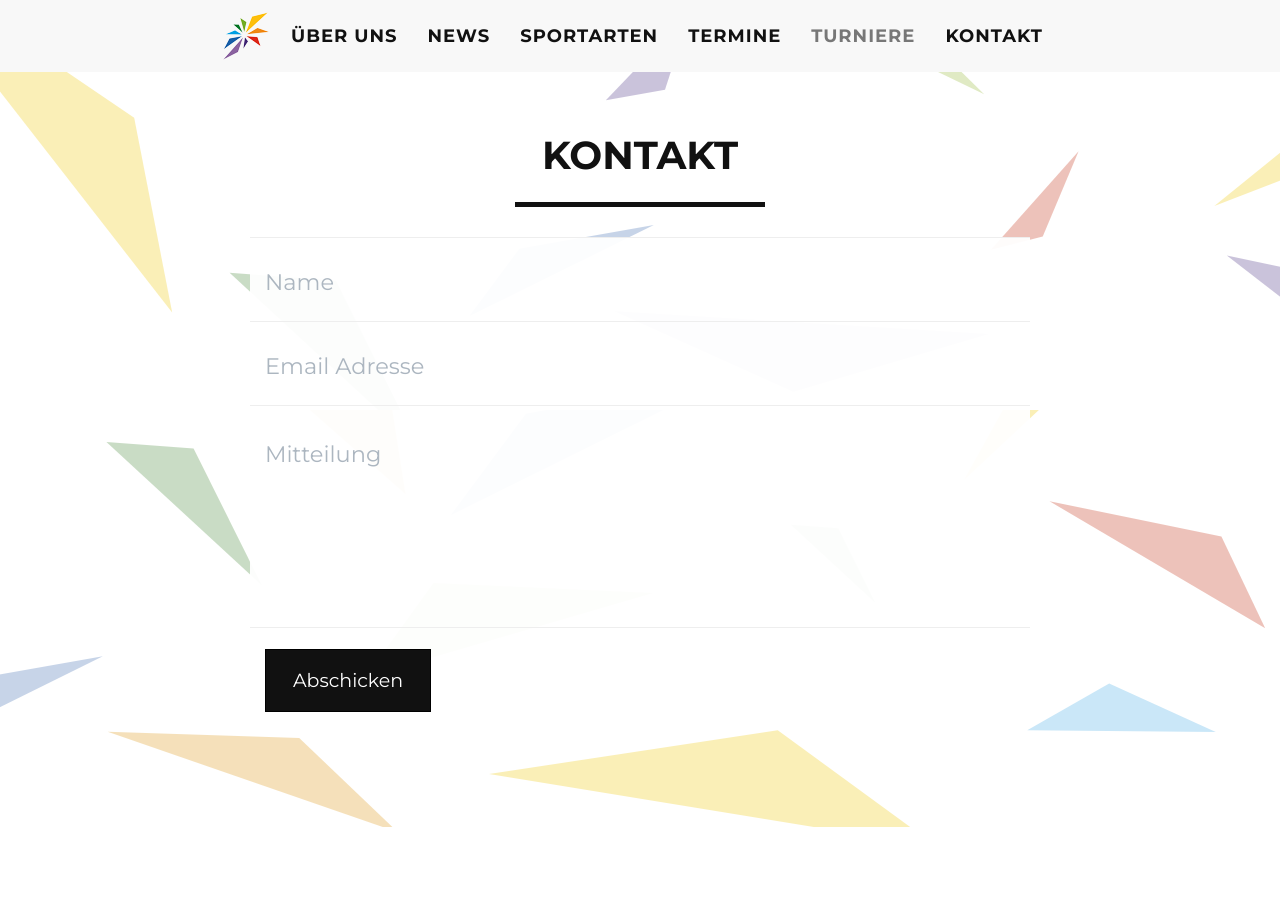
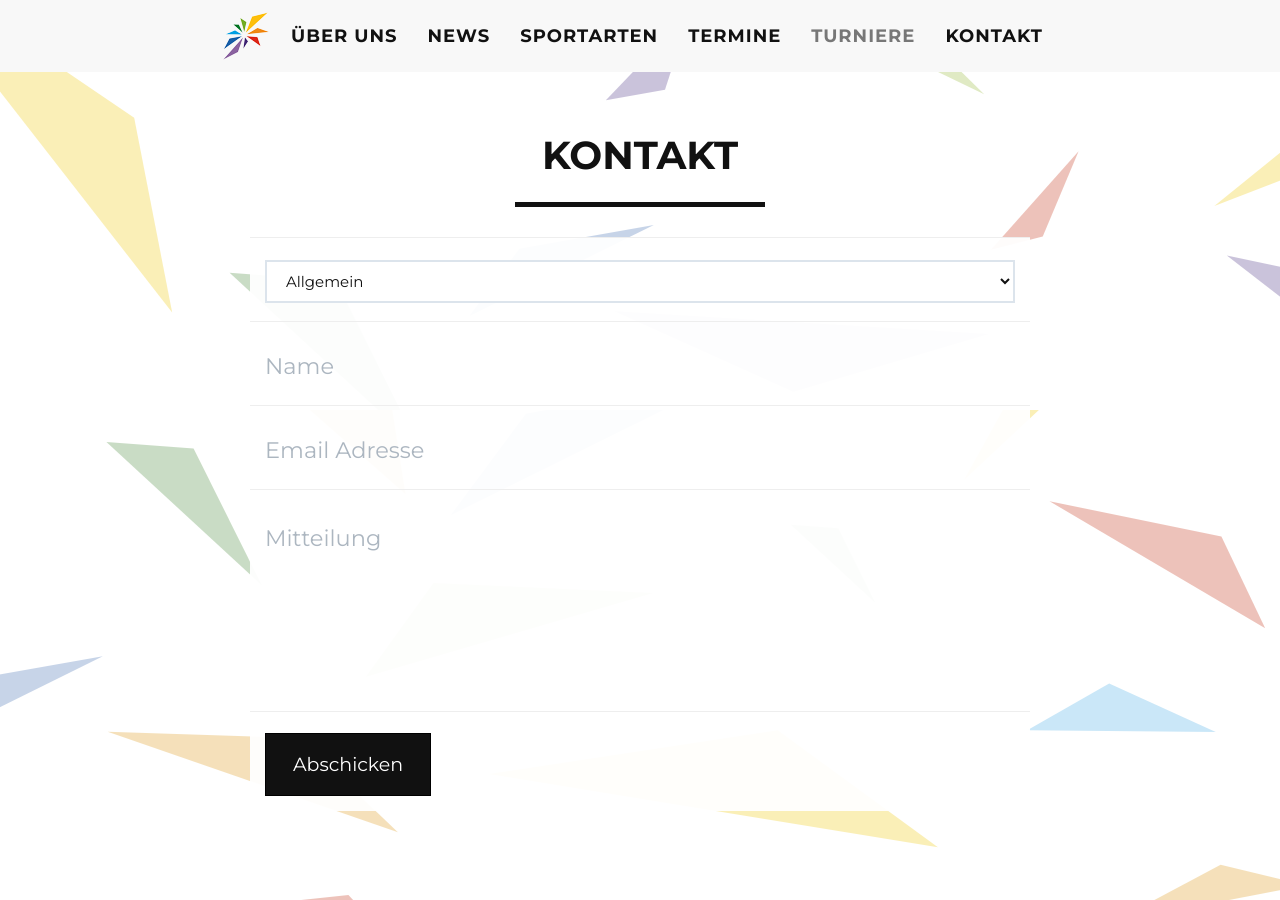
Before and after one commit to scarweb/scarweb.github.io, a Jekyll site: the page built from index.html, in a window 1280 px wide and 900 px high, scrolled down 4090 px. Built offline with Jekyll 4.4.1, drawn with Linux system fonts in a browser that asks for light colours.

Commit message:
Abteilungen können nun direkt angesprochen werden

```diff
--- a/_includes/contact_static.html
+++ b/_includes/contact_static.html
@@ -10,6 +10,18 @@
 		<div class="row">
 			<div class="col-lg-8 col-lg-offset-2 notreallytranswhite">
 				<form  action="//formspree.io/{{site.contactemail}}" method="POST" name="sentMessage" id="contactForm" novalidate>
+					<div class="row control-group">
+						<div class="form-group col-xs-12 floating-label-form-group controls">
+							<label>Abteilung</label>
+							<select name="Abteilung" id="selDivision" class="form-control">
+                 				<option value="Allgemein" selected>Allgemein</option>
+								{% for post in site.posts reversed %}
+									<option value="{{ post.sportart }}">{{ post.sportart }}</option>
+								{% endfor %}
+            				</select>
+							<p class="help-block text-danger"></p>
+						</div>
+					</div>
 					<div class="row control-group">
 						<div class="form-group col-xs-12 floating-label-form-group controls">
 							<label>Name</label>
```
